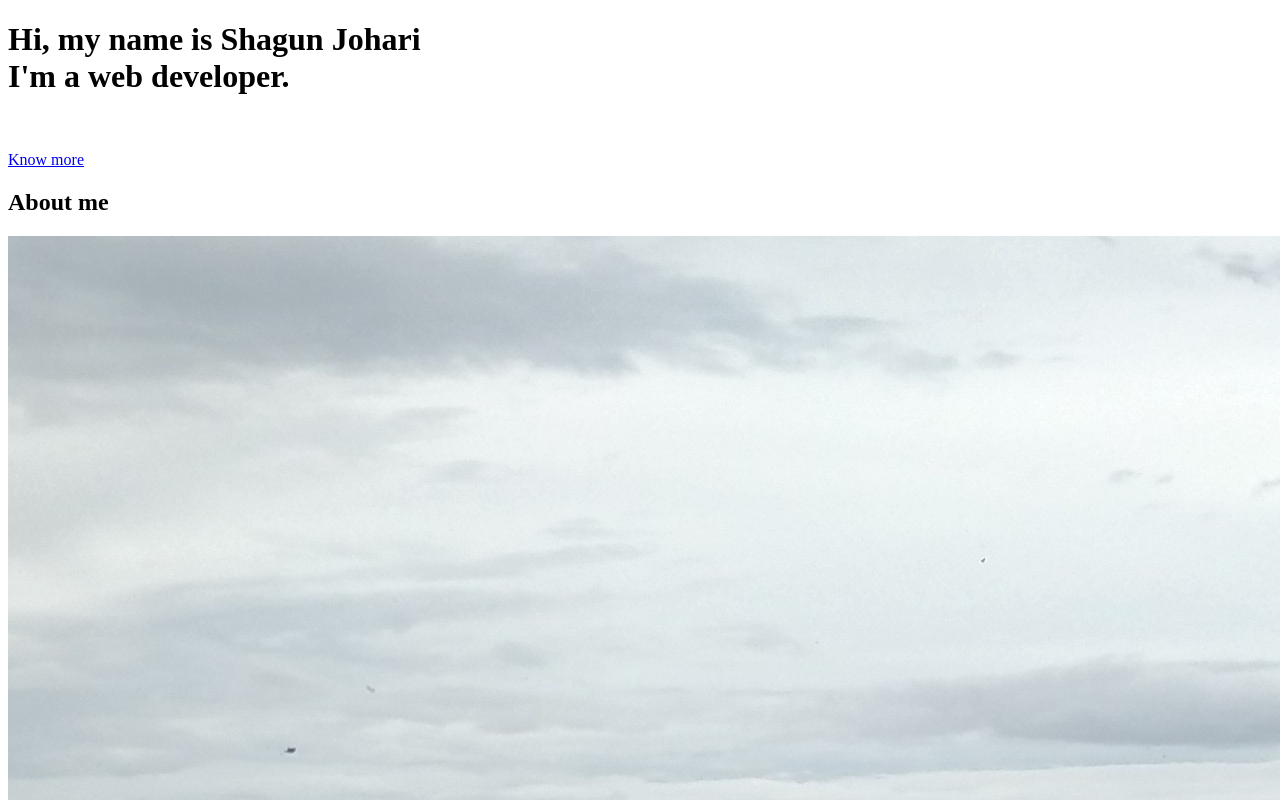
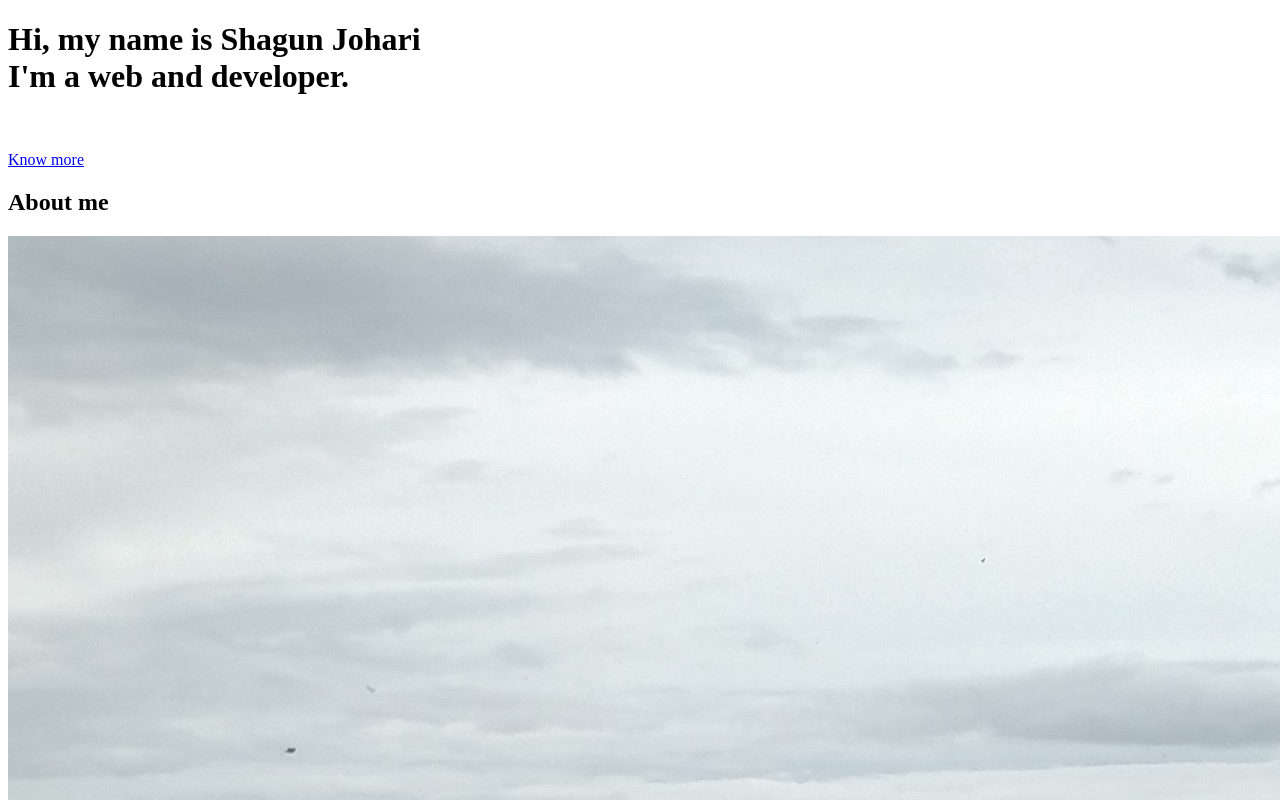
Before and after one commit to shagunj15/My-Portfolio, a website: page src/template.html in a window 1280 px wide. Shown: the top 800 px of the page. Drawn offline with nearby package versions, Linux system fonts and the light colour scheme.

Commit message:
Changed the first sentence of the website

```diff
--- a/package.json
+++ b/package.json
@@ -1,12 +1,9 @@
 {
   "name": "simplefolio",
-  "homepage": "https://shagunj15.github.io/My-Portfolio",
   "version": "1.0.1",
   "description": "A clean, beautiful and responsive portfolio template for Developers!",
   "main": "index.js",
   "scripts": {
-    "predeploy": "npm run build",
-    "deploy": "gh-pages -d build",
     "start": "webpack-dev-server --config webpack.dev.js --open",
     "build": "webpack --config webpack.prod.js"
   },
@@ -20,6 +17,7 @@
   "bugs": {
     "url": "https://github.com/cobidev/simplefolio/issues"
   },
+  "homepage": "https://shagunj15.github.io/My-Portfolio",
   "devDependencies": {
     "clean-webpack-plugin": "^3.0.0",
     "css-loader": "^3.6.0",
--- a/src/template.html
+++ b/src/template.html
@@ -48,7 +48,7 @@
         <h1 class="hero-title" class="load-hidden">
           Hi, my name is <span class="text-color-main">Shagun Johari</span>
           <br />
-          I'm a web developer.
+          I'm a web and developer.
         </h1>
         <br>
         <p class="hero-cta" class="load-hidden">
```
